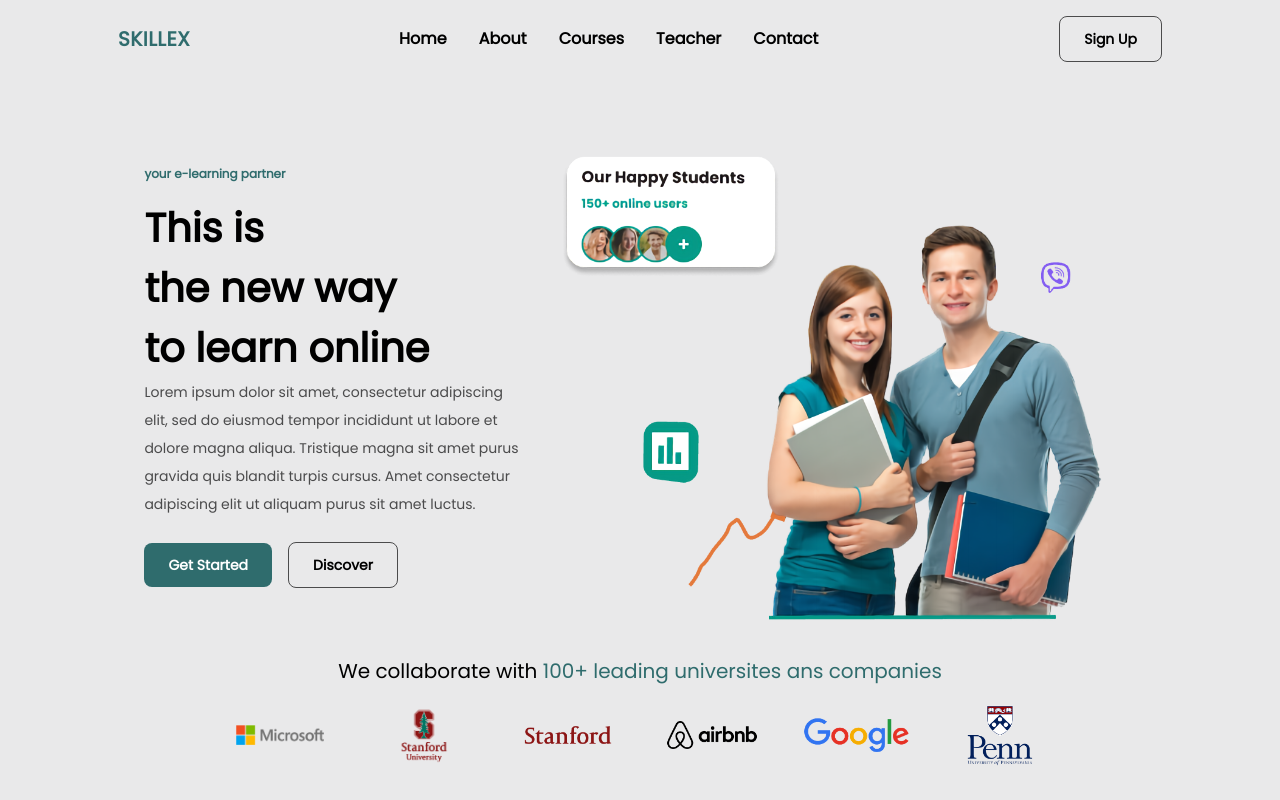
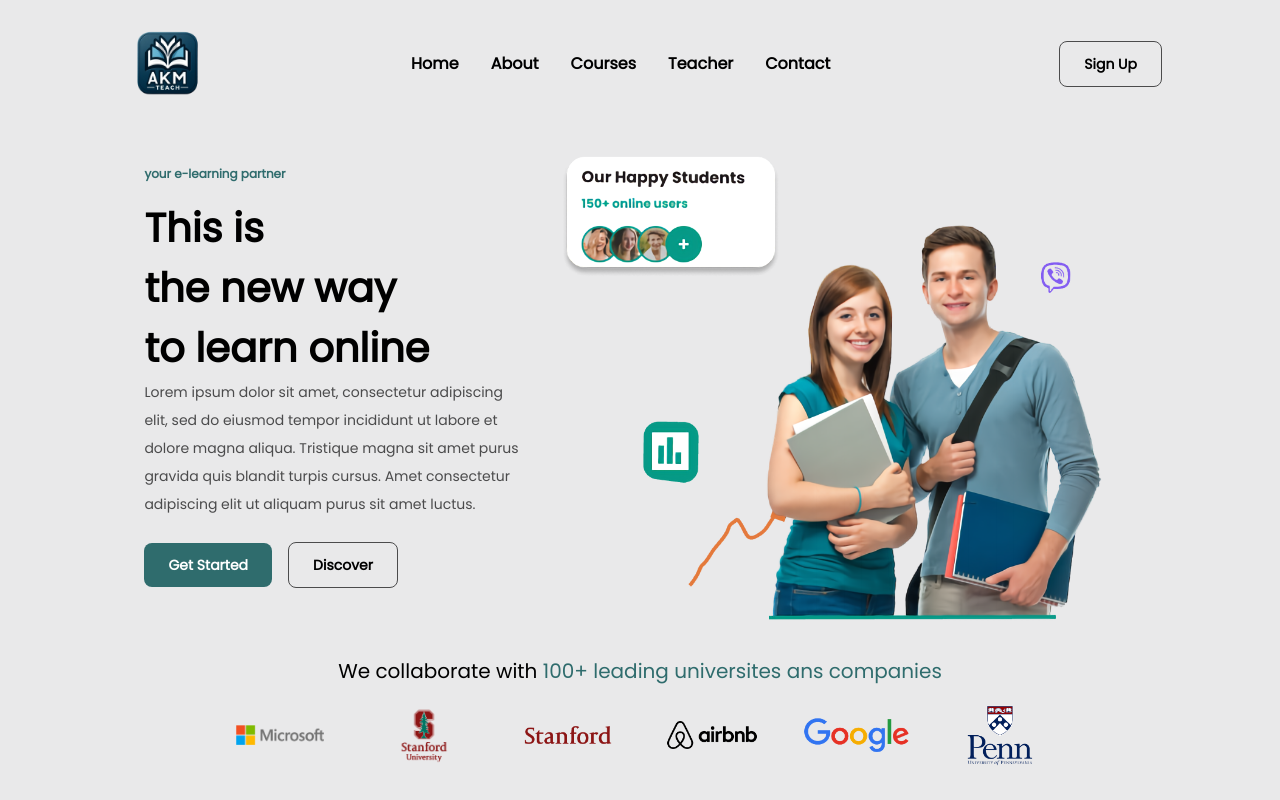
Before and after one commit to abdulkareemm/akm-teach, a React (Create React App) app: page / in a window 1280 px wide. Shown: the top 800 px of the page. Built offline with nearby package versions, Linux system fonts and the light colour scheme; the HTML template or start-up script is replaced by a standard one.

Commit message:
fix logo & deploy

```diff
--- a/src/Data.jsx
+++ b/src/Data.jsx
@@ -146,22 +146,21 @@ export const courses = [
 ];
 
 export const logos = [logo1, logo2, logo3, logo4, logo5, logo6];
-
 export const accordions = [
   {
     id: 1,
-    title: "What is Skillex?",
+    title: "What is AKM-Teach?",
   },
   {
     id: 2,
-    title: "What can I learn from Skillex?",
+    title: "What can I learn from AKM-Teach?",
   },
   {
     id: 3,
-    title: "Can I teach on Skillex?",
+    title: "Can I teach on AKM-Teach?",
   },
   {
     id: 4,
-    title: "What is included in my Skillex membership?",
+    title: "What is included in my AKM-Teach membership?",
   },
 ];
--- a/src/components/container/Footer.jsx
+++ b/src/components/container/Footer.jsx
@@ -60,8 +60,8 @@ const Footer = () => {
         </div>
         <div>
           <div className="font-bold mb-6">Follow Us</div>
-          <div className="text-sm mb-4">skillexlearning@gmail.com</div>
-          <div className="text-sm">+959883271929</div>
+          <div className="text-sm mb-4">eng.kreem.96@gmail.com</div>
+          <div className="text-sm">+971542495425</div>
           <div className="flex gap-4 mt-4">
             <a href="" className="hover:scale-110 text-xl">
               <BsFacebook />
--- a/src/components/navbar/NavLink.jsx
+++ b/src/components/navbar/NavLink.jsx
@@ -4,7 +4,7 @@ import {Link} from"react-scroll"
 const NavLink = ({href,link}) => {
   return (
     <li className='list-none cursor-pointer mr-8'>
-    <Link to={href} spy={true} smooth={true} duration={500} offset={-50} className="font-bold transition-all duration-300">{link}</Link>
+    <Link to={href} spy={true} smooth={true} duration={500} offset={-50} className="font-bold transition-all duration-300 hover:text-green-50 ">{link}</Link>
     </li>
   )
 }
--- a/src/components/navbar/Navbar.jsx
+++ b/src/components/navbar/Navbar.jsx
@@ -4,6 +4,7 @@ import { HiMenuAlt1, HiX } from "react-icons/hi";
 import NavLink from "./NavLink";
 import MobileNavLink from "./MobileNavLink";
 import {motion} from "framer-motion"
+import logo from "../../assets/logo.png"
 
 const Navbar = () => {
   const [toggel, setToggel] = useState(false);
@@ -33,9 +34,13 @@ const Navbar = () => {
               className="text-3xl cursor-pointer sm:hidden"
               onClick={() => setToggel(true)}
             />
-            <div className="text-xl text-Teal uppercase tracking-wide font-bold">
-              Skillex
-            </div>
+            <img
+              src={logo}
+              alt="logo"
+              className={
+                active ? "w-12 h-12 hidden md:flex" : "w-24 h-24 hidden md:flex"
+              }
+            />
           </div>
           <div className="sm:flex items-center hidden">
             {navLinks.map((navLink) => {
@@ -47,7 +52,12 @@ const Navbar = () => {
               Sign Up
             </button>
             {toggel && (
-              <motion.div initial={{x:-500 ,opacity:0}} animate={{x:0,opacity:1}} transition={{duration:0.3}} className="fixed h-full w-96 top-0 left-0 z-20 bg-Teal text-white flex flex-col justify-center items-center shadow-lg gap-8 py-8 ">
+              <motion.div
+                initial={{ x: -500, opacity: 0 }}
+                animate={{ x: 0, opacity: 1 }}
+                transition={{ duration: 0.3 }}
+                className="fixed h-full w-96 top-0 left-0 z-20 bg-Teal text-white flex flex-col justify-center items-center shadow-lg gap-8 py-8 "
+              >
                 {navLinks.map((navLink) => {
                   return (
                     <MobileNavLink
```
Also changed, not shown: package.json (+4 -4 lines), src/assets/logo.png (added), 1 other file (tests, documents, lock files or other folders).
